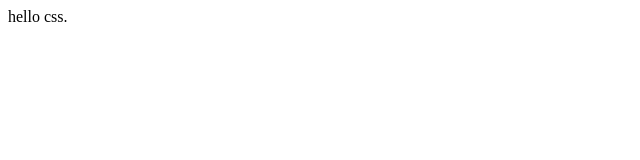
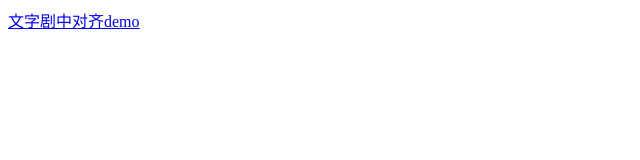
Before and after one commit to tangme/CSS-Summary, a plain HTML site: page index.html in a window 1280 px wide. Shown: the whole page, without its empty margins (0-640 px from the left). Drawn offline with Linux system fonts and the light colour scheme.

Commit message:
修改链接地址

```diff
--- a/index.html
+++ b/index.html
@@ -5,6 +5,6 @@
 	<title>各种 CSS 小Demo</title>
 </head>
 <body>
-	hello css.
+	<a href="./Vertical center of text/demo.html">文字剧中对齐demo</a>
 </body>
 </html>
```
